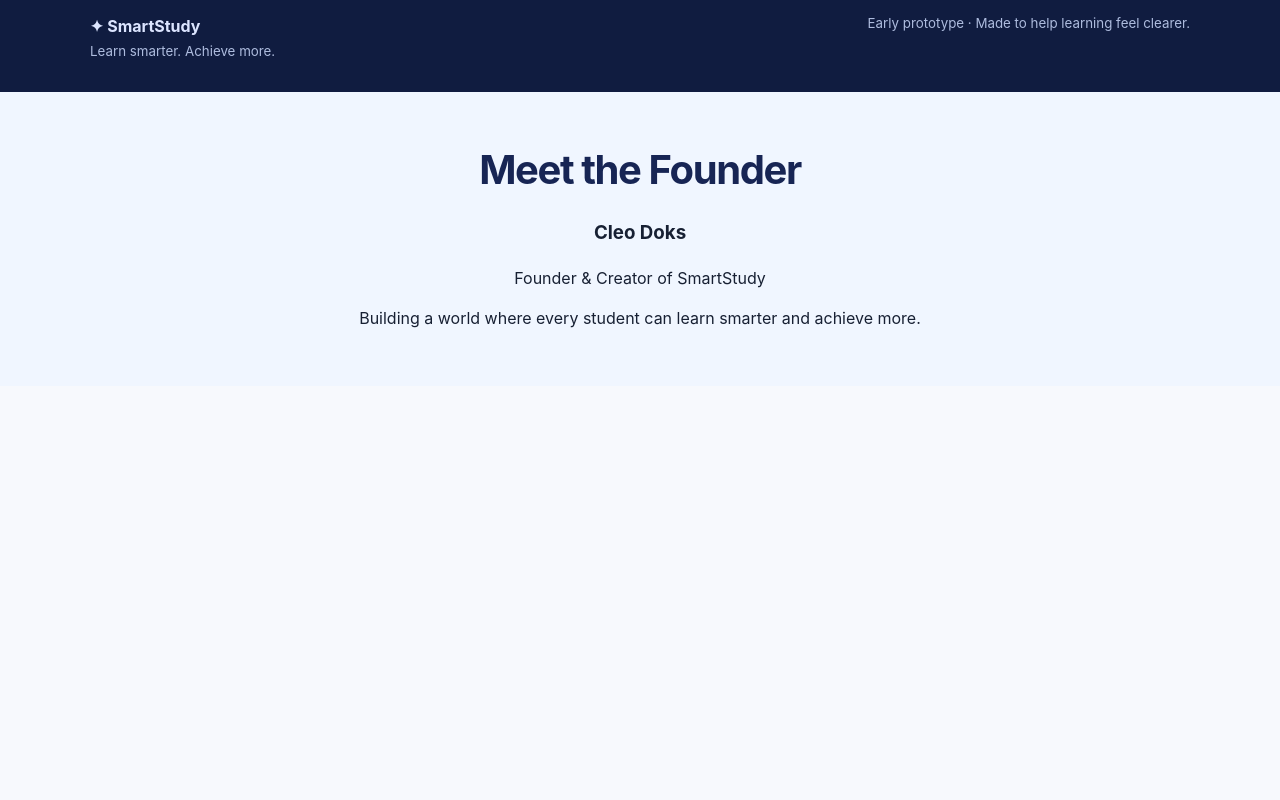
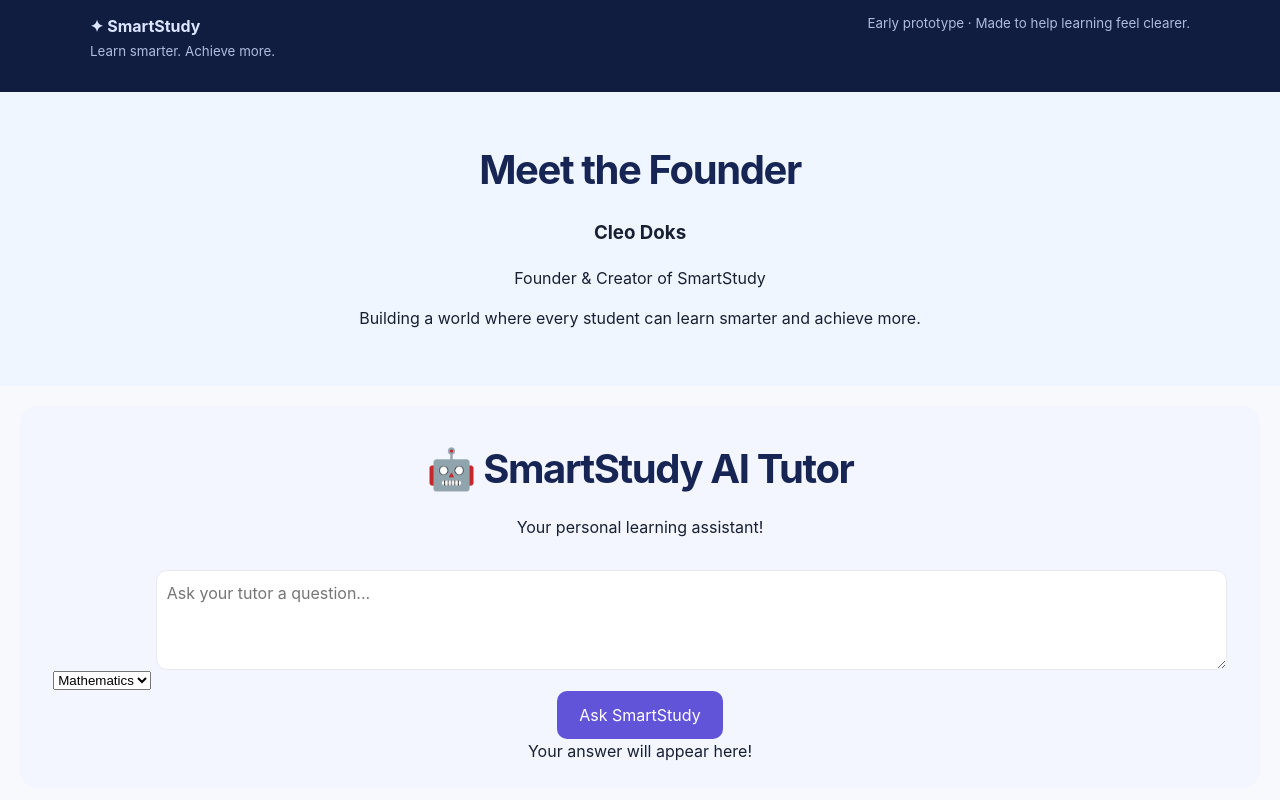
Before and after one commit to 74ccsv9cnv-sketch/Smart-study-website, a plain HTML site: page index.html in a window 1280 px wide. Shown: the part 2136-2936 px from the top of the page. Before the commit the page ends 2522 px from the top, so only its background shows below. Drawn offline with Linux system fonts and the light colour scheme.

Commit message:
Update index.html

```diff
--- a/index.html
+++ b/index.html
@@ -180,5 +180,84 @@
   <p>Founder & Creator of SmartStudy</p>
   <p>Building a world where every student can learn smarter and achieve more.</p>
 </section>
+<section id="ai-tutor">
+
+  <h2>🤖 SmartStudy AI Tutor</h2>
+
+  <p>Your personal learning assistant!</p>
+
+  <select id="subject">
+
+    <option>Mathematics</option>
+
+    <option>English</option>
+
+    <option>Science</option>
+
+    <option>History</option>
+
+  </select>
+
+  <textarea id="question"
+
+    placeholder="Ask your tutor a question..."></textarea>
+
+  <button onclick="askTutor()">Ask SmartStudy</button>
+
+  <div id="answer">
+
+    Your answer will appear here!
+
+  </div>
+
+</section>
+
+<style>
+
+#ai-tutor {
+
+  background: #f3f5ff;
+
+  padding: 25px;
+
+  border-radius: 18px;
+
+  text-align: center;
+
+  margin: 20px;
+
+}
+
+#ai-tutor textarea {
+
+  width: 90%;
+
+  height: 100px;
+
+  margin: 15px 0;
+
+  padding: 10px;
+
+}
+
+#ai-tutor button {
+
+  background: #6254d9;
+
+  color: white;
+
+  padding: 12px 22px;
+
+  border: none;
+
+  border-radius: 10px;
+
+}
+
+</style>
+
+<script>
+
+function askTutor() {
 </body>
 </html>
```
